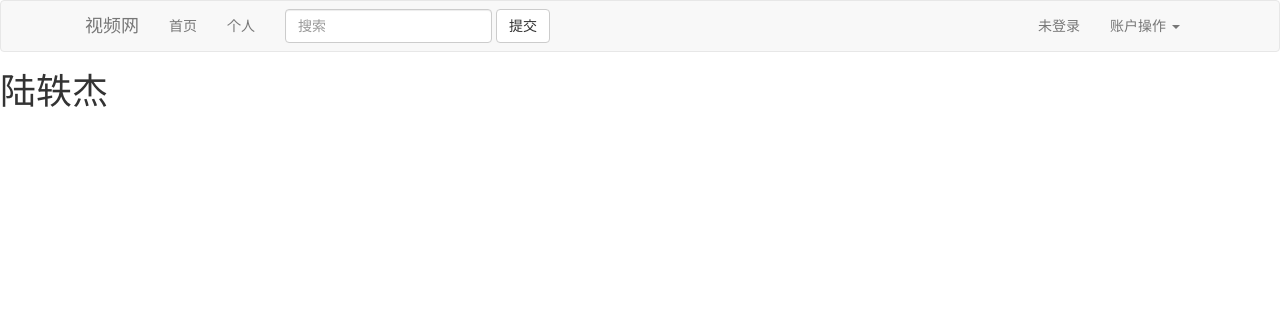
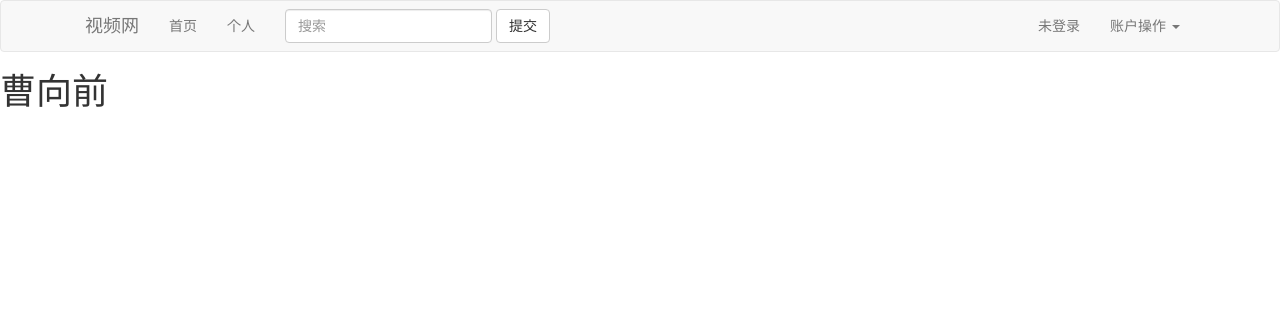
Before and after one commit to lyj20011210/dachuang, a Flask app: page / in a window 1280 px wide. Shown: the top 312 px of the page. Run offline with Flask 2, Linux system fonts and the light colour scheme; some libraries are stand-ins or nearby versions.

Commit message:
曹向前

```diff
--- a/templates/index.html
+++ b/templates/index.html
@@ -6,6 +6,6 @@
 {%  endblock %}
 
 {% block body %}
-    <h1>陆轶杰</h1>
+    <h1>曹向前</h1>
 
 {%  endblock %}
```
